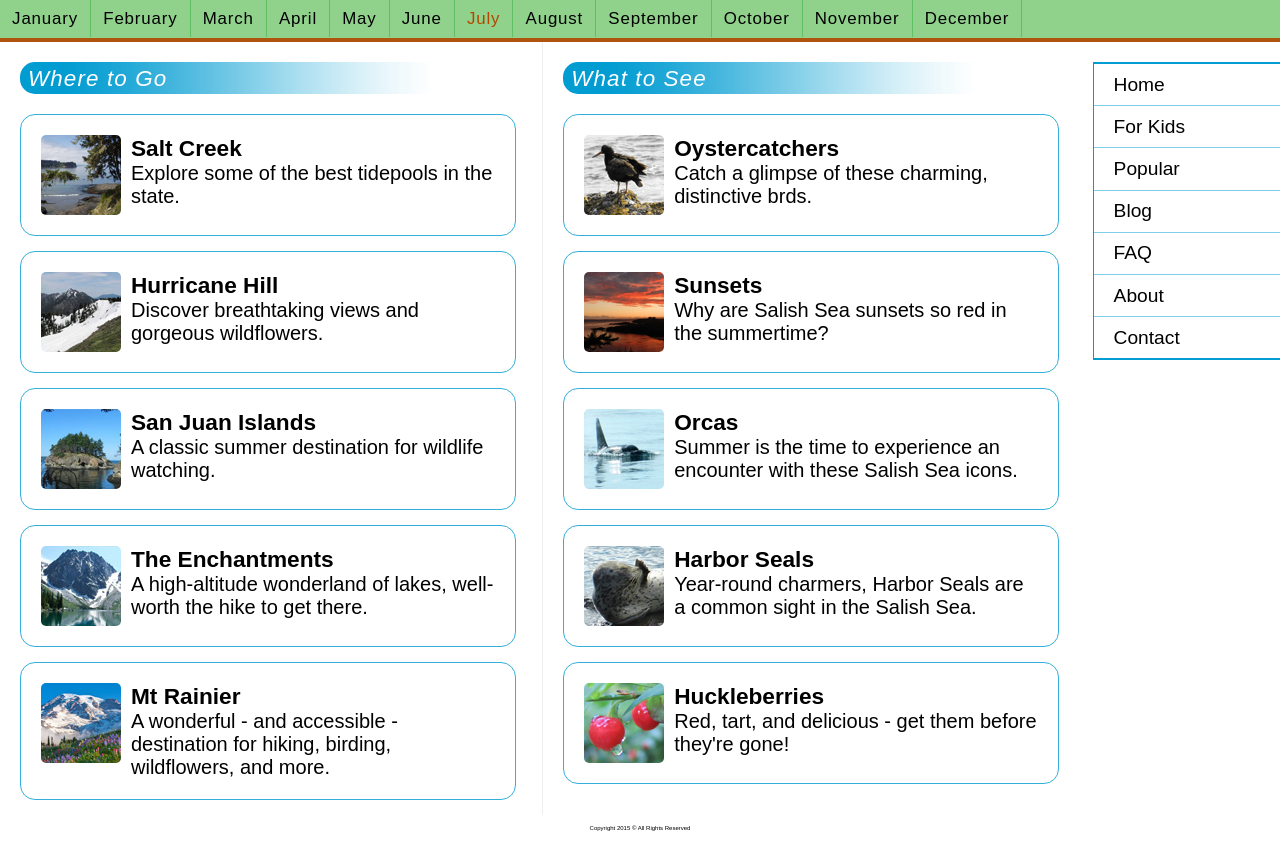
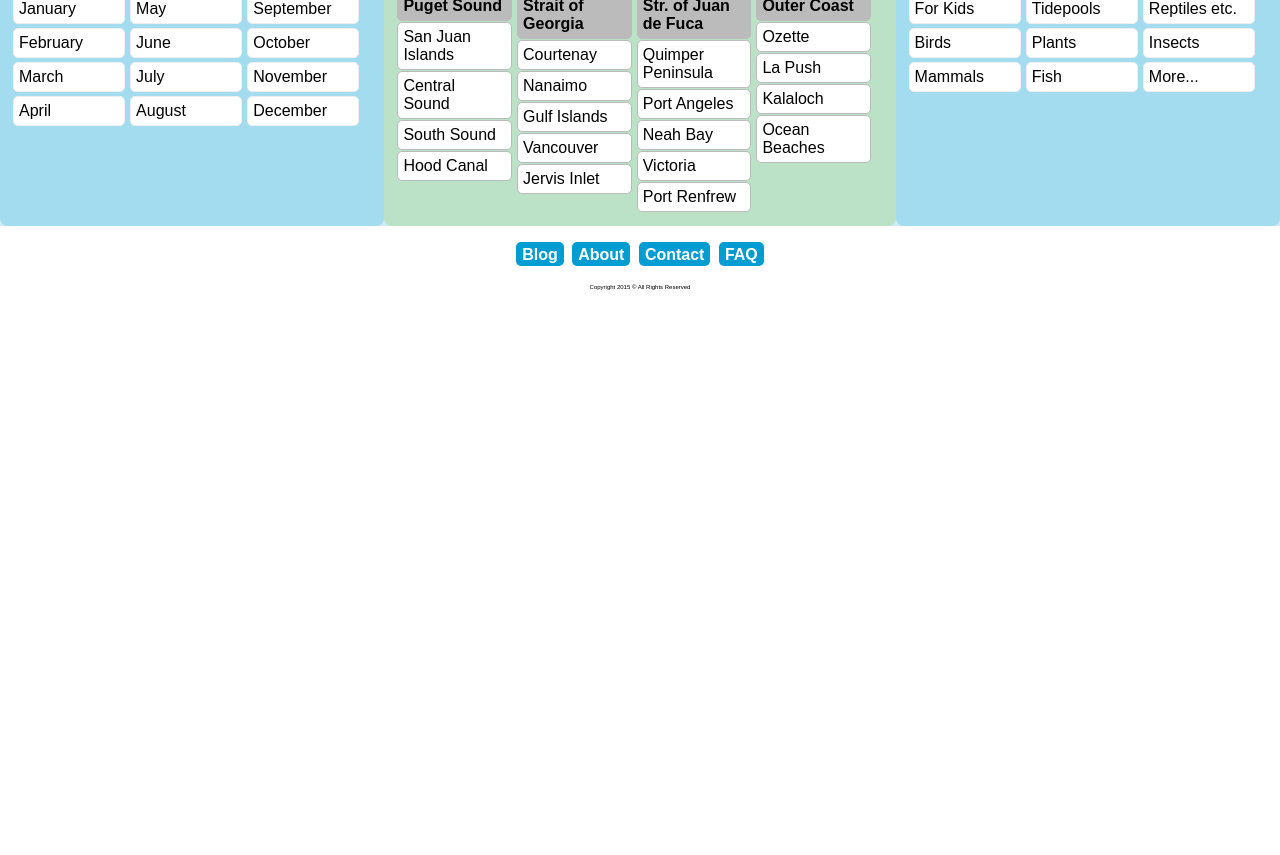
Before and after one commit to mollyfish/ssg, a website: page public/index.html in a window 1280 px wide. Shown: the part 549-1404 px from the top of the page. After the commit the page ends 849 px from the top, so only its background shows below. Drawn offline with Linux system fonts and the light colour scheme.

Commit message:
added tabs to index page

```diff
--- a/public/css/nav.css
+++ b/public/css/nav.css
@@ -298,12 +298,30 @@ a button.featured-for:hover {
   cursor: pointer;
 }
 footer {
-  height: 30px;
   text-align: center;
-  padding-top: 10px;
   clear: both;
-  margin: 0 auto;
-  width: 100%;
+}
+footer p#contact-links {
+  padding: 20px 0 10px 0;
+  font-size: 100%;
+}
+footer p#contact-links a {
+  color: #fff;
+  font-weight: bold;
+  background-color: rgba(1, 156, 209, 1);
+  padding: 4px 6px 3px 6px;
+  margin: 0 2px;
+  text-decoration: none;
+  border-radius: 5px;
+}
+footer p#contact-links a:visited {
+}
+footer p#contact-links a:hover {
+  background-color: rgba(122, 188, 9, 1);
+  color: #000;
+}
+footer p#copyright {
+  padding: 10px;
   font-size: 30%;
 }
 /*$$$$$$$$$$$$$$$$$$$$$$$$$$$$$$$$$$$$$$$$$$$$$$$$$$$$$
--- a/public/index.html
+++ b/public/index.html
@@ -8,6 +8,7 @@
 –––––––––––––––––––––––––––––––––––––––––––––––––– -->
 <link type="text/css" href="css/nav.css" rel="stylesheet"/>
 <link type="text/css" href="css/index-carousel.css" rel="stylesheet"/>
+<link type="text/css" href="css/tabs.css" rel="stylesheet"/>
 <!-- JAVASCRIPT
 –––––––––––––––––––––––––––––––––––––––––––––––––– -->
 <script src="js/deps/jquery.js"></script>
@@ -80,51 +81,84 @@
     <button id="caro-right"><span id="right">»</span></button>
   </section>
 
-  <nav>
-    <div class="main-tab current-tab" id="main-tab-when">When to Go</div>
-    <div class="main-tab sleeping-tab" id="main-tab-where">Where to Go</div>
-    <div class="main-tab sleeping-tab" id="main-tab-what">What to See</div>
+  <section id="tabs">
+    <div class="column-wrapper">
 
-    <div class="drop-tab real-box" id="drop-tab-when">
-      <div class="month"><a href="#">January</a></div>
-      <div class="month"><a href="#">February</a></div>
-      <div class="month"><a href="#">March</a></div>
-      <div class="month"><a href="#">April</a></div>
-      <div class="month"><a href="#">May</a></div>
-      <div class="month"><a href="#">June</a></div>
-      <div id="stay-in-line">
-        <div class="month"><a href="#">July</a></div>
-        <div class="month"><a href="#">August</a></div>
-        <div class="month"><a href="#">September</a></div>
-        <div class="month"><a href="#">October</a></div>
-        <div class="month"><a href="#">November</a></div>
-        <div class="month"><a href="#">December</a></div>
+      <div class="column" id="col1">
+        <h3>When to Go</h3>
+          <ol class="months">
+            <li class="month inner-column">January</li>
+            <li class="month inner-column">February</li>
+            <li class="month inner-column">March</li>
+            <li class="month inner-column">April</li>
+          </ol>
+          <ol class="months">
+            <li class="month inner-column">May</li>
+            <li class="month inner-column">June</li>
+            <li class="month inner-column">July</li>
+            <li class="month inner-column">August</li>
+          </ol>
+          <ol class="months">
+            <li class="month inner-column">September</li>
+            <li class="month inner-column">October</li>
+            <li class="month inner-column">November</li>
+            <li class="month inner-column">December</li>
+          </ol>
       </div>
-      <div id="line-go-below">
-        <div class="month"><a href="#">July</a></div>
-        <div class="month"><a href="#">August</a></div>
-        <div class="month"><a href="#">September</a></div>
-        <div class="month"><a href="#">October</a></div>
-        <div class="month"><a href="#">November</a></div>
-        <div class="month"><a href="#">December</a></div>
+      <div class="column" id="col2">
+        <h3>Where to Go</h3>
+          <ol class="locations">
+            <li class="location inner-column">Puget Sound</li>
+            <li class="location inner-column sublocation">San Juan Islands</li>
+            <li class="location inner-column sublocation">Central Sound</li>
+            <li class="location inner-column sublocation">South Sound</li>
+            <li class="location inner-column sublocation">Hood Canal</li>
+          </ol>
+          <ol class="locations">
+            <li class="location inner-column">Strait of Georgia</li>
+            <li class="location inner-column sublocation">Courtenay</li>
+            <li class="location inner-column sublocation">Nanaimo</li>
+            <li class="location inner-column sublocation">Gulf Islands</li>
+            <li class="location inner-column sublocation">Vancouver</li>
+            <li class="location inner-column sublocation">Jervis Inlet</li>
+          </ol>
+          <ol class="locations">
+            <li class="location inner-column">Str. of Juan de Fuca</li>
+            <li class="location inner-column sublocation">Quimper Peninsula</li>
+            <li class="location inner-column sublocation">Port Angeles</li>
+            <li class="location inner-column sublocation">Neah Bay</li>
+            <li class="location inner-column sublocation">Victoria</li>
+            <li class="location inner-column sublocation">Port Renfrew</li>
+          </ol>
+          <ol class="locations">
+            <li class="location inner-column">Outer Coast</li>
+            <li class="location inner-column sublocation">Ozette</li>
+            <li class="location inner-column sublocation">La Push</li>
+            <li class="location inner-column sublocation">Kalaloch</li>
+            <li class="location inner-column sublocation">Ocean Beaches</li>
+          </ol>
+      </div>
+      <div class="column" id="col3">
+        <h3>What to See</h3>
+        <ol class="attractions">
+          <li class="attraction inner-column">For Kids</li>
+          <li class="attraction inner-column">Birds</li>
+          <li class="attraction inner-column">Mammals</li>
+        </ol>
+        <ol class="attractions">
+          <li class="attraction inner-column">Tidepools</li>
+          <li class="attraction inner-column">Plants</li>
+          <li class="attraction inner-column">Fish</li>
+        </ol>
+        <ol class="attractions">
+          <li class="attraction inner-column">Reptiles etc.</li>
+          <li class="attraction inner-column">Insects</li>
+          <li class="attraction inner-column">More...</li>
+        </ol>
       </div>
     </div>
-    <div class="drop-tab ghost-box" id="drop-tab-where">
-      <div class="location"><a href="#">Puget Sound</a></div>
-      <div class="location"><a href="#">Str. of Juan de Fuca</a></div>
-      <div class="location"><a href="#">Str. of Georgia</a></div>
-      <div class="location"><a href="#">Outer Coast</a></div>
-    </div>
-    <div class="drop-tab ghost-box" id="drop-tab-what">
-      <div class="attraction"><a href="#">For Kids</a></div>
-      <div class="attraction"><a href="#">Tidepools</div>
-      <div class="attraction"><a href="#">Birds</a></div>
-      <div class="attraction"><a href="#">Mammals</a></div>
-      <div class="attraction"><a href="#">Plants</a></div>
-      <div class="attraction"><a href="#">More...</a></div>
-    </div>
-  </nav>
-  <main>
+  </section>
+  <!-- <main>
     <section id="secondary-nav">
       <ul>
         <li><a href="#">Home</a></li>
@@ -292,8 +326,8 @@
         </div>
       </div>
     </section>
-  </main>
-  <footer>Copyright 2015 &copy; All Rights Reserved</footer>
+  </main> -->
+  <footer><p id="contact-links"><a href="#">Blog</a> <a href="#">About</a> <a href="#">Contact</a> <a href="#">FAQ</a></p><p id="copyright">Copyright 2015 &copy; All Rights Reserved</p></footer>
 
   <!--
   wolf moon photo by pollyalida https://www.flickr.com/photos/pollyalida/
--- a/public/js/featured.js
+++ b/public/js/featured.js
@@ -96,7 +96,7 @@ $(function() {
     clearInterval(intervalID);
     console.log('should stop');
   };
-  // startRotation();
+  startRotation();
 
   $('#July-carousel').on('click', 'button#caro-right', function() {
     console.log('go right');
```
